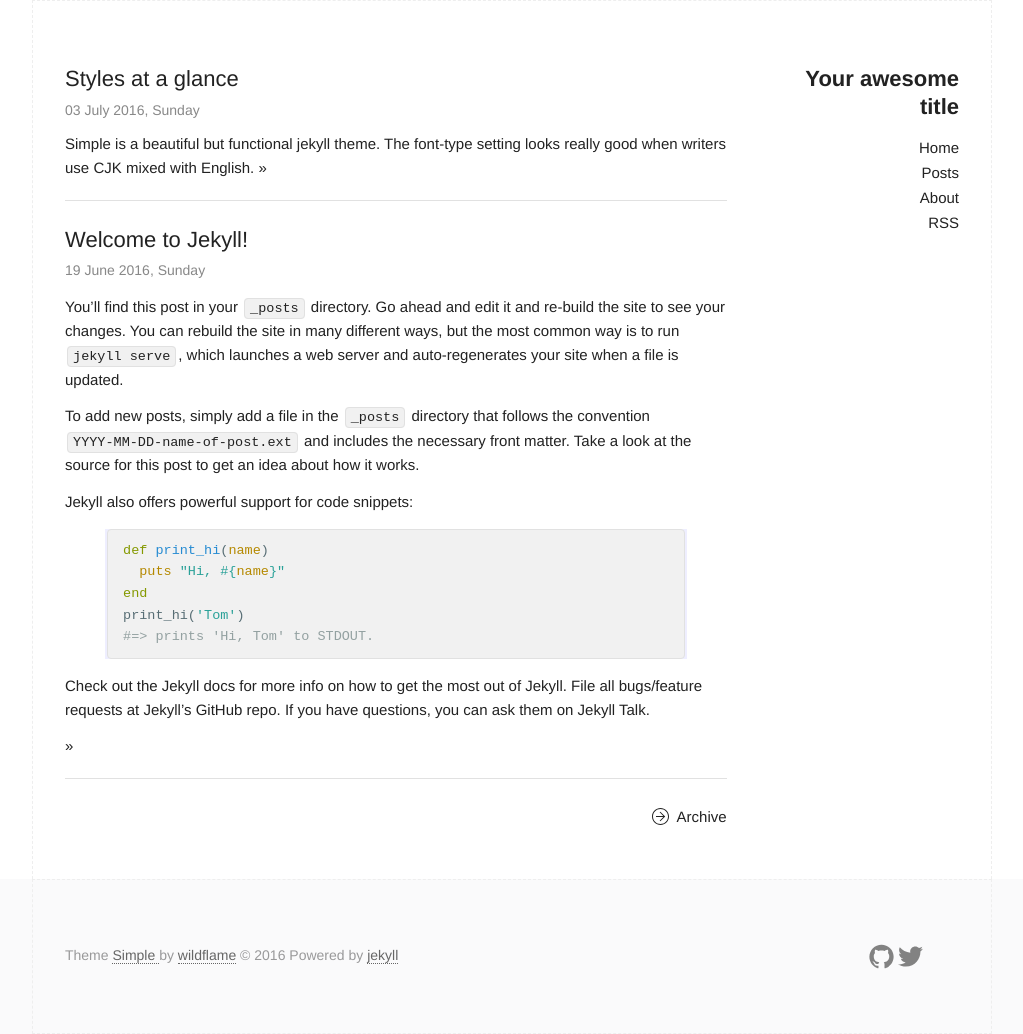
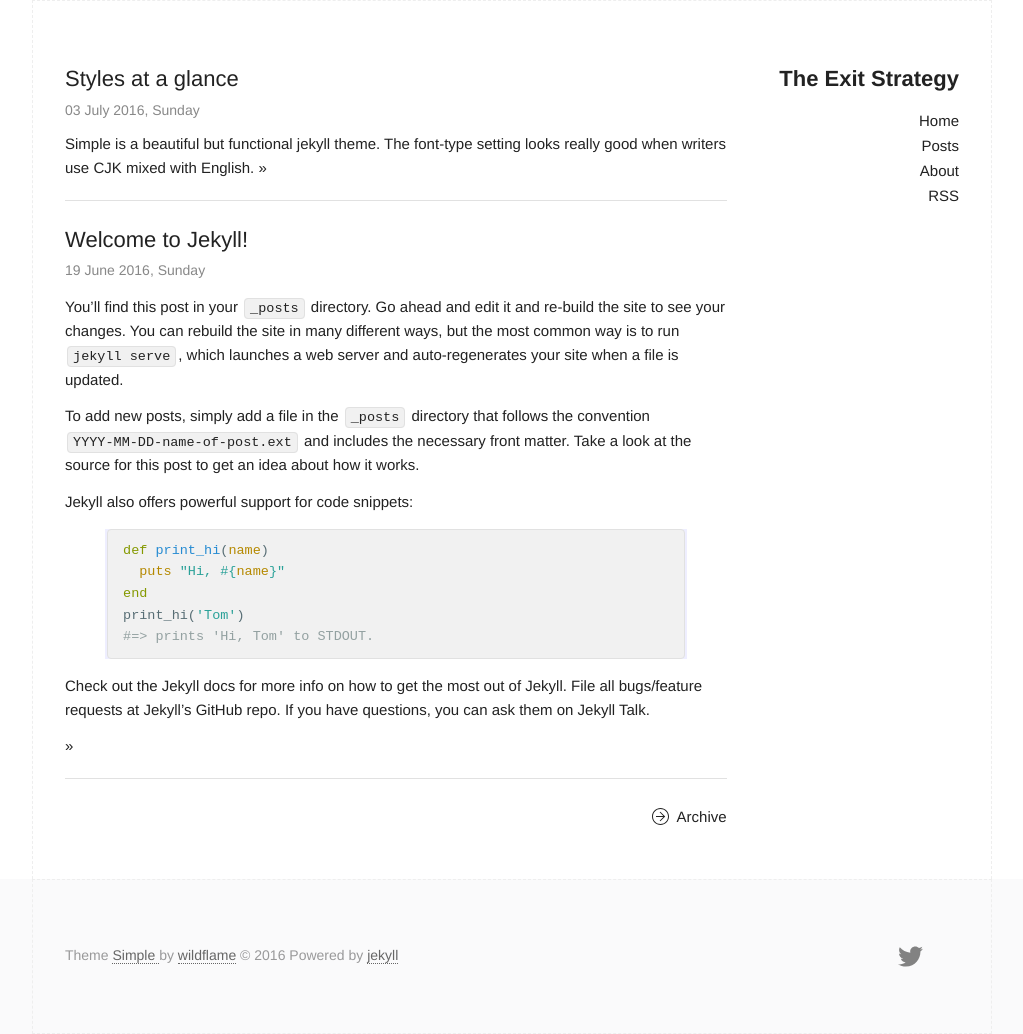
Before and after one commit to theexitstrategy/theexitstrategy.github.io, a Jekyll site: the page built from index.html, in a window 1280 px wide. Shown: the whole page, without its empty margins (128-1151 px from the left). Built offline with Jekyll 4.4.1, drawn with Linux system fonts in a browser that asks for light colours; part of the change alters nothing that is shown.

Commit message:
Change Text

```diff
--- a/_config.yml
+++ b/_config.yml
@@ -6,16 +6,14 @@
 # 'jekyll serve'. If you change this file, please restart the server process.
 
 # Site settings
-title: Your awesome title
-email: your-email@domain.com
+title: The Exit Strategy
+email: christoph.breuning@fau.de
 description: > # this means to ignore newlines until "baseurl:"
-  Write an awesome description for your new site here. You can edit this
-  line in _config.yml. It will appear in your document head meta (for
-  Google search results) and in your feed.xml site description.
+  Additive Manufacturing, optimization & emergent phenoemena
 baseurl:  # the subpath of your site, e.g. /blog
 url: # the base hostname & protocol for your site
-twitter_username: Taffyer
-github_username:  wild-flame
+twitter_username: chrisbreu
+github_username:
 
 # Build settings
 markdown: kramdown
```
Also changed, not shown: README.md.
